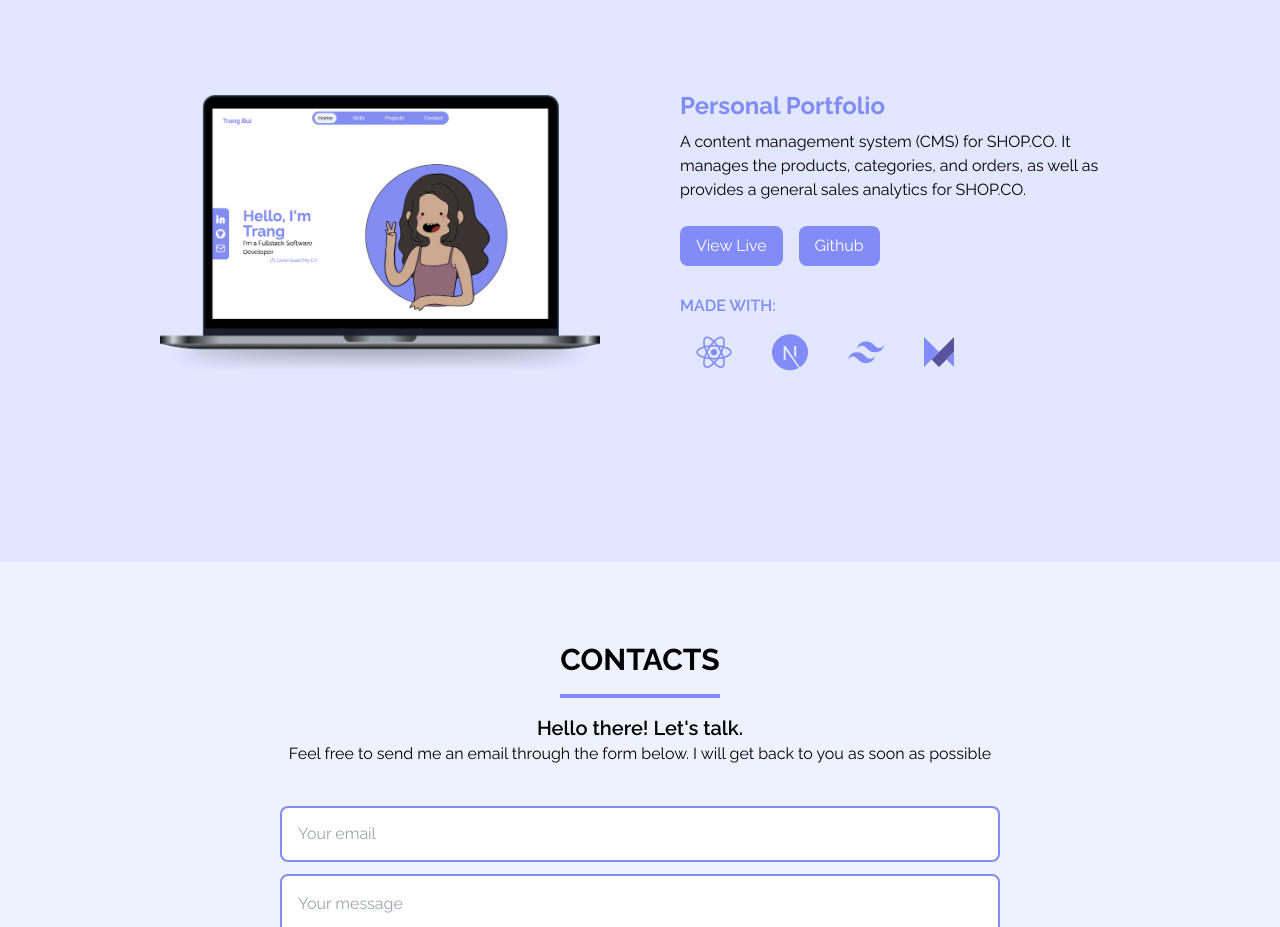
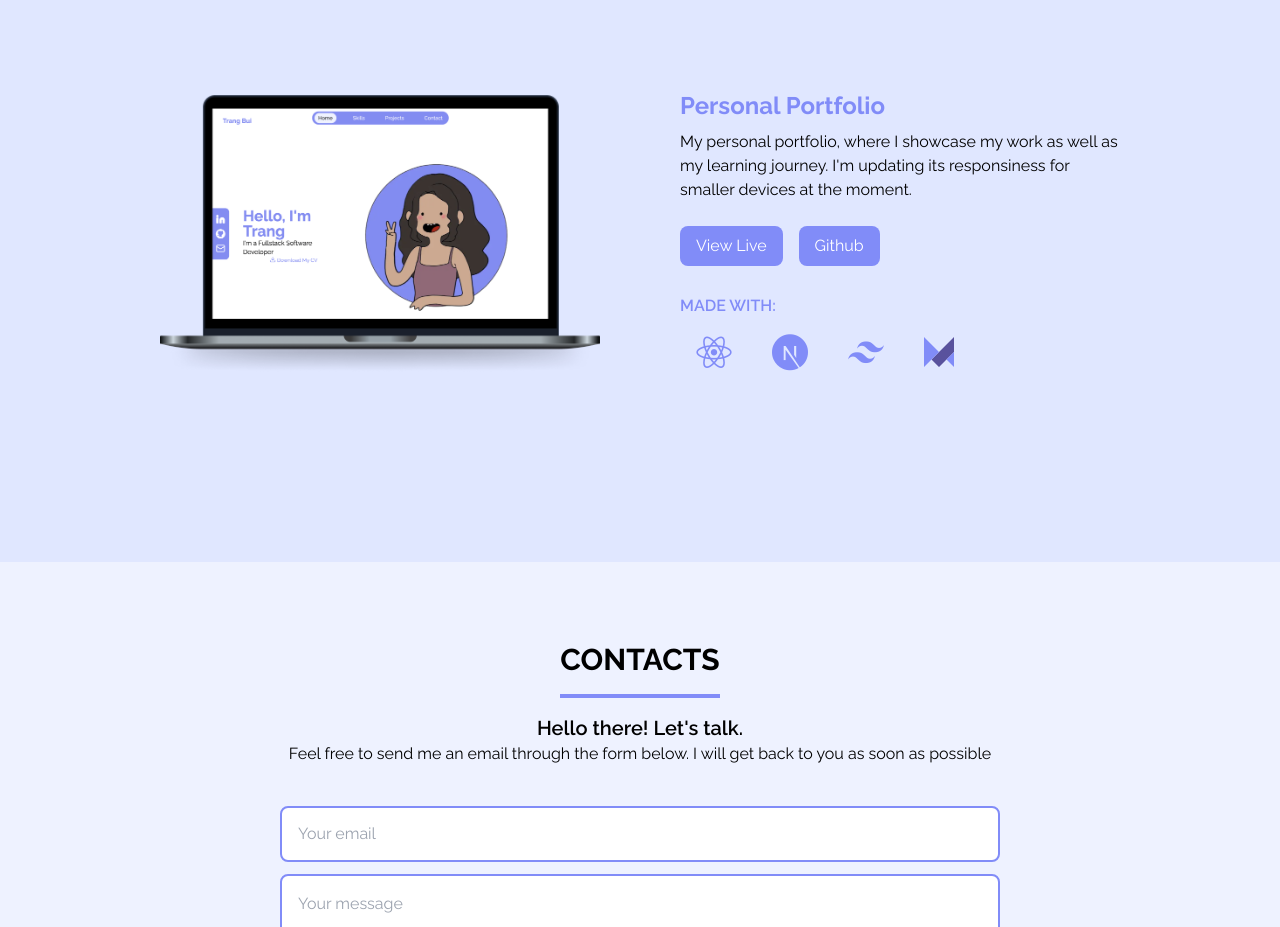
Before and after one commit to buihoaib/portfolio, a Next.js app: page / in a window 1280 px wide. Shown: the part 2520-3447 px from the top of the page. Built offline with nearby package versions, Linux system fonts and the light colour scheme; no server answers; a web font is replaced by a local one.

Commit message:
Fixed project's description

```diff
--- a/libs/data.ts
+++ b/libs/data.ts
@@ -199,7 +199,7 @@ export const projectsData = [
     {
         title: "Personal Portfolio",
         description:
-            "A content management system (CMS) for SHOP.CO. It manages the products, categories, and orders, as well as provides a general sales analytics for SHOP.CO.",
+            "My personal portfolio, where I showcase my work as well as my learning journey. I'm updating its responsiness for smaller devices at the moment.",
         tags: [
             {
                 title: "React",
```
